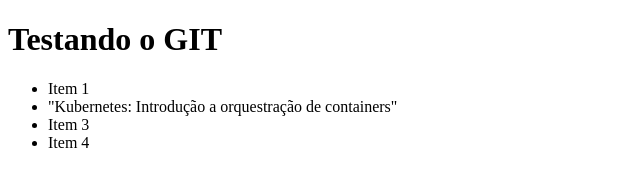
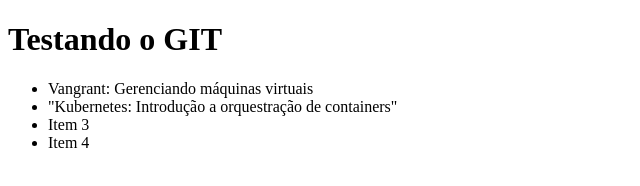
Before and after one commit to gwm1965/git-Alura, a plain HTML site: page index.html in a window 1280 px wide. Shown: the whole page, without its empty margins (0-640 px from the left). Drawn offline with Linux system fonts and the light colour scheme.

Commit message:
adcionando Vangrant

```diff
--- a/index.html
+++ b/index.html
@@ -11,7 +11,7 @@
     <h1>Testando o GIT</h1>
 
     <ul>
-        <li>Item 1</li>
+        <li>Vangrant: Gerenciando máquinas virtuais</li>
         <li> "Kubernetes: Introdução a orquestração de containers"</li>
         <li>Item 3</li>
         <li>Item 4</li>
```
